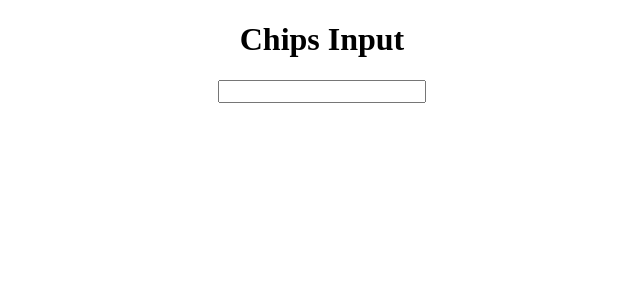
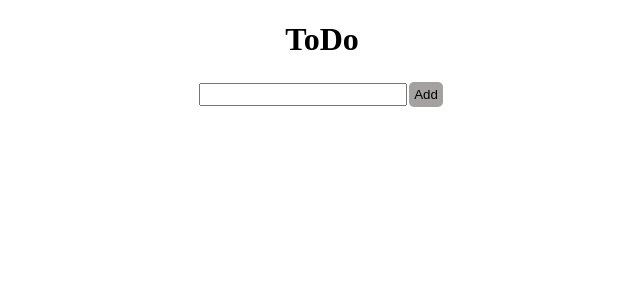
Before and after one commit to bhushank-bwd/frontend-machine-test, a React (Vite) app in the folder akshay-saini-test/: page / in a window 1280 px wide. Shown: the top 300 px of the page, without its empty margins (318-958 px from the left). Built offline with nearby package versions, Linux system fonts and the light colour scheme.

Commit message:
todo done

```diff
--- a/akshay-saini-test/src/App.jsx
+++ b/akshay-saini-test/src/App.jsx
@@ -1,9 +1,9 @@
-import ChipInput from "./component/ChipInput";
+import Todo from "./component/Todo";
 
 function App() {
   return (
     <>
-      <ChipInput />
+      <Todo />
     </>
   );
 }
--- /dev/null
+++ b/akshay-saini-test/src/component/Todo.jsx
@@ -0,0 +1,77 @@
+import React, { useState } from "react";
+
+const Todo = () => {
+  const [inputText, setInputText] = useState("");
+  const [todoList, setTodoList] = useState([]);
+  const addItem = () => {
+    if (inputText.trim() !== "") {
+      const tempItem = {
+        id: `${todoList.length + 1}-${Date.now()}`,
+        text: inputText.trim(),
+        checked: false,
+      };
+      setTodoList((prev) => [...prev, tempItem]);
+      setInputText("");
+    }
+  };
+  const toggleChecked = (id) => {
+    setTodoList((prev) => {
+      const tempItemList = prev.map((item) => {
+        if (item.id == id) {
+          return { ...item, checked: !item.checked };
+        }
+        return item;
+      });
+      return tempItemList;
+    });
+  };
+  const removeItem = (id) => {
+    setTodoList((prev) => {
+      console.log(id);
+      const tempItemList = prev.filter((item) => item.id != id);
+      return tempItemList;
+    });
+  };
+  return (
+    <div className="todo">
+      <h1>ToDo</h1>
+      <input
+        className="input"
+        value={inputText}
+        onChange={(e) => {
+          setInputText(e.target.value);
+        }}
+      ></input>
+      <button className="add-todo" onClick={addItem}>
+        Add
+      </button>
+      <div className="list">
+        {todoList.map((obj) => {
+          return (
+            <div className="list-item" key={obj.id}>
+              <input
+                type="checkbox"
+                checked={obj.checked}
+                onChange={() => {
+                  toggleChecked(obj.id);
+                }}
+              ></input>
+              <span className={`${obj.checked && "line-through"}`}>
+                {obj.text}
+              </span>
+              <button
+                onClick={() => {
+                  removeItem(obj.id);
+                }}
+              >
+                Remove
+              </button>
+            </div>
+          );
+        })}
+      </div>
+    </div>
+  );
+};
+
+export default Todo;
--- a/akshay-saini-test/src/index.css
+++ b/akshay-saini-test/src/index.css
@@ -147,10 +147,12 @@
 .checkBoxItem {
   padding-left: 20px;
 }
+.todo,
 .chips-input {
   text-align: center;
   width: 100%;
 }
+.todo .input,
 .chips-input .input {
   width: 200px;
   padding: 2px;
@@ -180,3 +182,21 @@
   border-bottom-right-radius: 5px;
   cursor: pointer;
 }
+.todo .add-todo {
+  padding: 5px;
+  border-radius: 5px;
+  margin: 2px;
+  border: none;
+  cursor: pointer;
+  background-color: #a5a1a1;
+}
+.todo .list-item {
+  margin-top: 5px;
+}
+.todo .list-item input,
+span {
+  margin-right: 5px;
+}
+.todo .line-through {
+  text-decoration: line-through;
+}
```
